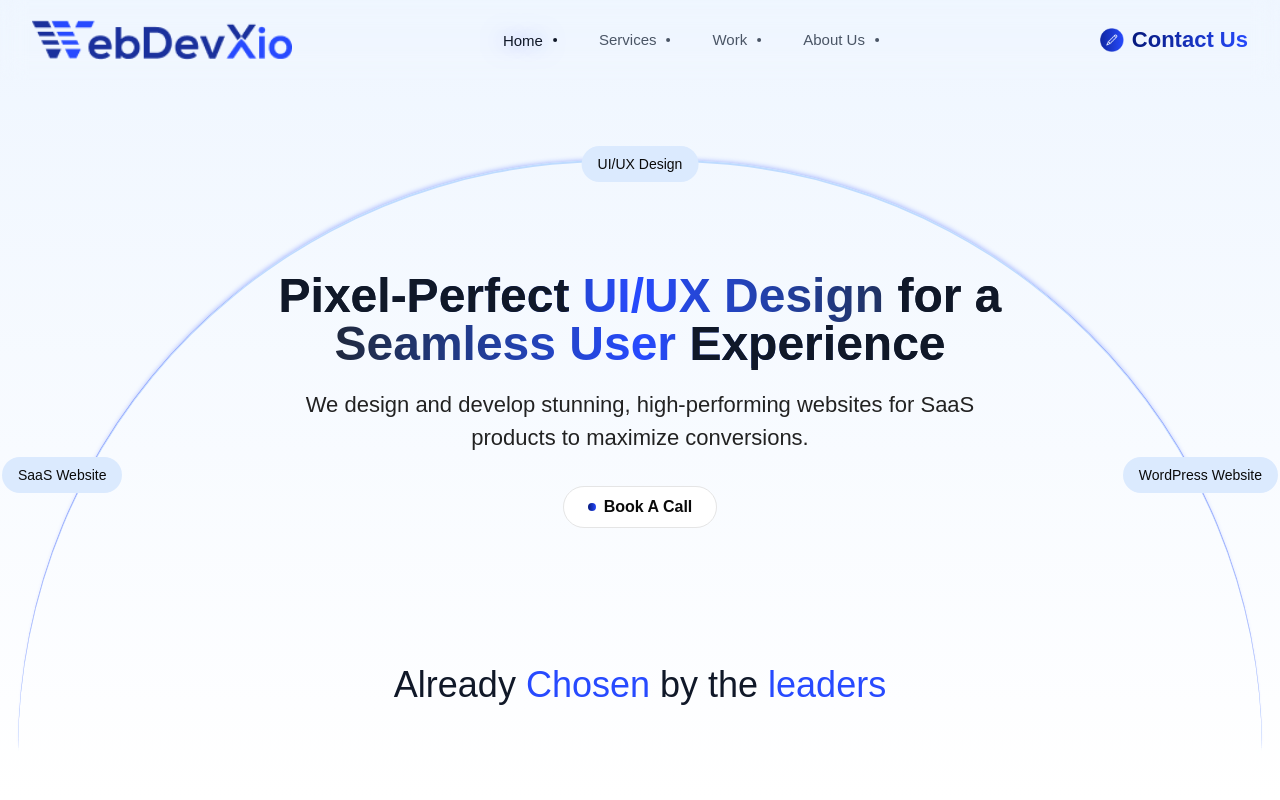
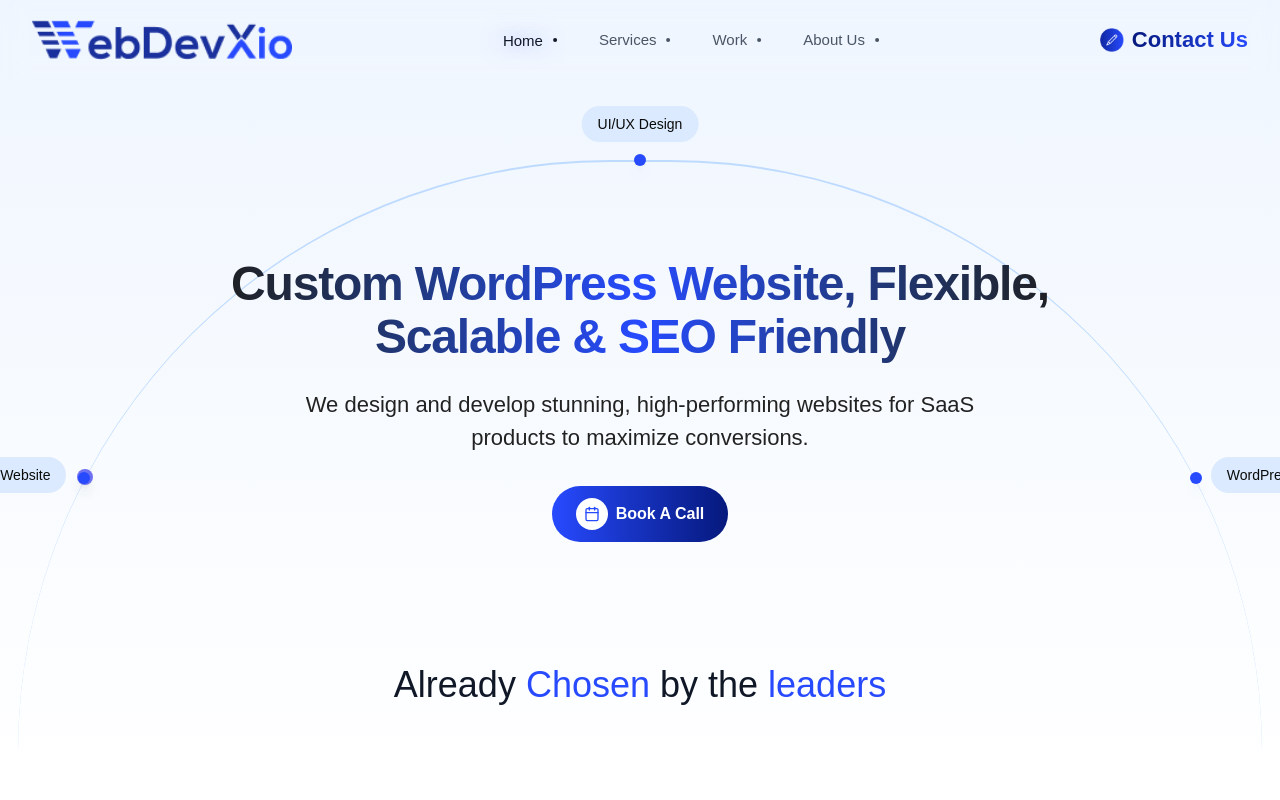
Before and after one commit to Nayeem1872/webdevxio_Task, a Next.js app: page / in a window 1280 px wide. Shown: the top 800 px of the page. Built offline with nearby package versions, Linux system fonts and the light colour scheme.

Commit message:
done the hero part perfectly with animation

```diff
--- a/app/components/Hero.tsx
+++ b/app/components/Hero.tsx
@@ -1,30 +1,112 @@
+"use client";
+import { useEffect } from "react";
+import { AnimatePresence, motion, useCycle } from "framer-motion";
 import { InteractiveHoverButton } from "@/components/magicui/interactive-hover-button";
 
 const Hero = () => {
+  const variants = {
+    pos1: { left: "50%", top: "-105px", x: "-50%", y: "6rem" },
+    pos2: { left: "6%", top: "52%", x: "-100%", y: "0%" },
+    pos3: { left: "94%", top: "52%", x: "0%", y: "0%" },
+  };
+
+  // Only cycle the dot
+  const [dotPos, cycleDot] = useCycle("pos1", "pos2", "pos3");
+
+  useEffect(() => {
+    const id = setInterval(cycleDot, 4000);
+    return () => clearInterval(id);
+  }, [cycleDot]);
+
+  const slides = [
+    // Slide 1
+    <>
+      Pixel-Perfect UI/UX Design for a<br />
+      Seamless User Experience
+    </>,
+    // Slide 2
+    <>Custom WordPress Website, Flexible, Scalable & SEO Friendly</>,
+
+    // Slide 3
+    <>
+      SaaS Website Design & Development
+      <br />
+      for Maximum Conversions
+    </>,
+  ];
+
+  const [current, cycle] = useCycle(0, 1);
+
+  // 3. Every 3s, advance
+  useEffect(() => {
+    const id = setInterval(() => cycle(), 4000);
+    return () => clearInterval(id);
+  }, [cycle]);
   return (
     <div className="relative min-h-screen flex items-center justify-center bg-gradient-to-b from-blue-50 to-white overflow-hidden">
       {/* Circular UI Element */}
-      <div className="absolute w-[1244px] h-[592.1px] border-t-2 border-blue-200 rounded-t-full top-1/5 left-1/2 transform -translate-x-1/2 shadow-[0_-4px_5px_-4px_rgba(39,74,253,0.4),_-4px_0_0px_-4px_rgba(39,74,253,0.4),_4px_0_0px_-4px_rgba(39,74,253,0.4)]">
-        <div className="absolute left-1/2 -top-28 -translate-x-1/2 translate-y-[6rem] bg-blue-100 px-4 py-2 rounded-full text-sm text-brand-blue">
-          UI/UX Design
+      <div
+        className="absolute w-[1244px] h-[592.1px]
+                   border-t-2 border-blue-200 rounded-t-full
+                   top-1/5 left-1/2 transform -translate-x-1/2
+                   shadow-[0_-4px_5px_-4px_rgba(39,74,253,0.4),
+                           _-4px_0_0px_-4px_rgba(39,74,253,0.4),
+                           _4px_0_0px_-4px_rgba(39,74,253,0.4)]"
+      >
+        {/* Animated dot */}
+        <motion.div
+          className="absolute w-4 h-4 bg-[#6E70F2] rounded-full shadow-lg"
+          variants={variants}
+          initial="pos1"
+          animate={dotPos}
+          transition={{ duration: 1, ease: "easeInOut" }}
+        />
+
+        {/* Static labels */}
+        <div>
+          <span className="absolute left-[49.5%] -top-2  w-3 h-3 bg-[#274AFD] rounded-full shadow-lg" />
+          <div className="absolute left-1/2 -top-38 -translate-x-1/2 translate-y-[6rem] bg-blue-100 px-4 py-2 rounded-full text-sm text-brand-blue">
+            UI/UX Design
+          </div>
         </div>
-        <div className="absolute left-0 top-1/2 -translate-x-4 bg-blue-100 px-4 py-2 rounded-full text-sm text-brand-blue">
-          SaaS Website
+        <div>
+          <span className="absolute  left-15 top-[52.5%]  w-3 h-3 bg-[#274AFD] rounded-full shadow-lg" />
+          <div className="absolute -left-14 top-1/2 -translate-x-4 bg-blue-100 px-4 py-2 rounded-full text-sm text-brand-blue">
+            SaaS Website
+          </div>
         </div>
-        <div className="absolute right-0 top-1/2 translate-x-4 bg-blue-100 px-4 py-2 rounded-full text-sm text-brand-blue">
-          WordPress Website
+        <div>
+          <span className="absolute   right-15 top-[52.5%]  w-3 h-3 bg-[#274AFD] rounded-full shadow-lg" />
+          <div className="absolute -right-22 top-1/2 translate-x-4 bg-blue-100 px-4 py-2 rounded-full text-sm text-brand-blue">
+            WordPress Website
+          </div>
         </div>
       </div>
 
       {/* Hero Content */}
       <div className="relative z-10 text-center max-w-[876px] mx-auto px-4">
-        <h1 className=" font-bold mb-[20px] text-center align-middle bg-gradient-to-r from-[#1E1E1E] via-[#274AFF] to-[#1E1E1E] bg-clip-text text-transparent font-[DM Sans] font-semibold text-[48px] leading-[100%] tracking-[0%]">
-          <span className="text-gray-900">Pixel-Perfect </span>
-          <span className="text-brand-blue">UI/UX Design</span>
-          <span className="text-gray-900"> for a</span>
-          <br />
-          <span className="text-brand-blue">Seamless User</span>
-          <span className="text-gray-900"> Experience</span>
+        <h1
+          className="
+            font-[DM Sans] font-bold text-[48px] leading-[1.1] tracking-tight
+            mb-6 text-center
+          "
+        >
+          <AnimatePresence mode="wait">
+            <motion.div
+              key={current} // <- re-render on index change
+              initial={{ opacity: 0, y: 10 }}
+              animate={{ opacity: 1, y: 0 }}
+              exit={{ opacity: 0, y: -10 }}
+              transition={{ duration: 0.6 }}
+              className="
+        inline-block
+        bg-gradient-to-r from-[#1E1E1E] via-[#274AFF] to-[#1E1E1E]
+        bg-clip-text text-transparent
+      "
+            >
+              {slides[current]}
+            </motion.div>
+          </AnimatePresence>
         </h1>
 
         <p className="text-[22px] text-[#222222] mb-8 max-w-[698px] mx-auto">
--- a/components/magicui/interactive-hover-button.tsx
+++ b/components/magicui/interactive-hover-button.tsx
@@ -1,5 +1,5 @@
 import React from "react";
-import { ArrowRight } from "lucide-react";
+import { ArrowRight, Calendar } from "lucide-react";
 import { cn } from "@/lib/utils";
 
 interface InteractiveHoverButtonProps
@@ -13,20 +13,33 @@ export const InteractiveHoverButton = React.forwardRef<
     <button
       ref={ref}
       className={cn(
-        "group relative w-auto cursor-pointer overflow-hidden rounded-full border bg-background p-2 px-6 text-center font-semibold",
+        // Base pill + group for hover
+        "group relative inline-flex overflow-hidden rounded-full px-6 py-3 cursor-pointer font-semibold",
+        // Gradient background + white text
+        "bg-gradient-to-r from-[#274AFF] to-[#06197D] text-white",
         className
       )}
       {...props}
     >
       <div className="flex items-center gap-2">
-        <div className="h-2 w-2 rounded-full  bg-gradient-to-r from-[#06197D] to-[#274AFD] transition-all duration-300 group-hover:scale-[100.8]"></div>
+        <span
+          className="
+            inline-flex items-center justify-center
+            w-8 h-8 bg-white rounded-full
+            transition-transform duration-300
+            group-hover:-translate-x-2
+             group-hover:opacity-0
+          "
+        >
+          <Calendar className="w-4 h-4 text-[#274AFF]" />
+        </span>
         <span className="inline-block transition-all duration-300 group-hover:translate-x-12 group-hover:opacity-0">
           {children}
         </span>
       </div>
       <div className="absolute top-0 z-10 flex h-full w-full translate-x-12 items-center justify-center gap-2 text-primary-foreground opacity-0 transition-all duration-300 group-hover:-translate-x-5 group-hover:opacity-100">
         <span>{children}</span>
-        <ArrowRight />
+        <Calendar />
       </div>
     </button>
   );
--- /dev/null
+++ b/components/magicui/word-rotate.tsx
@@ -0,0 +1,50 @@
+"use client";
+
+import { AnimatePresence, motion, MotionProps } from "motion/react";
+import { useEffect, useState } from "react";
+
+import { cn } from "@/lib/utils";
+
+interface WordRotateProps {
+  words: string[];
+  duration?: number;
+  motionProps?: MotionProps;
+  className?: string;
+}
+
+export function WordRotate({
+  words,
+  duration = 2500,
+  motionProps = {
+    initial: { opacity: 0, y: -50 },
+    animate: { opacity: 1, y: 0 },
+    exit: { opacity: 0, y: 50 },
+    transition: { duration: 0.25, ease: "easeOut" },
+  },
+  className,
+}: WordRotateProps) {
+  const [index, setIndex] = useState(0);
+
+  useEffect(() => {
+    const interval = setInterval(() => {
+      setIndex((prevIndex) => (prevIndex + 1) % words.length);
+    }, duration);
+
+    // Clean up interval on unmount
+    return () => clearInterval(interval);
+  }, [words, duration]);
+
+  return (
+    <div className="overflow-hidden py-2">
+      <AnimatePresence mode="wait">
+        <motion.h1
+          key={words[index]}
+          className={cn(className)}
+          {...motionProps}
+        >
+          {words[index]}
+        </motion.h1>
+      </AnimatePresence>
+    </div>
+  );
+}
--- a/package.json
+++ b/package.json
@@ -15,7 +15,7 @@
     "embla-carousel-react": "^8.6.0",
     "framer-motion": "^12.9.2",
     "lucide-react": "^0.462.0",
-    "motion": "^12.9.2",
+    "motion": "^12.9.4",
     "next": "15.3.1",
     "react": "^19.0.0",
     "react-dom": "^19.0.0",
```
Also changed, not shown: 1 other file (tests, documents, lock files or other folders).
